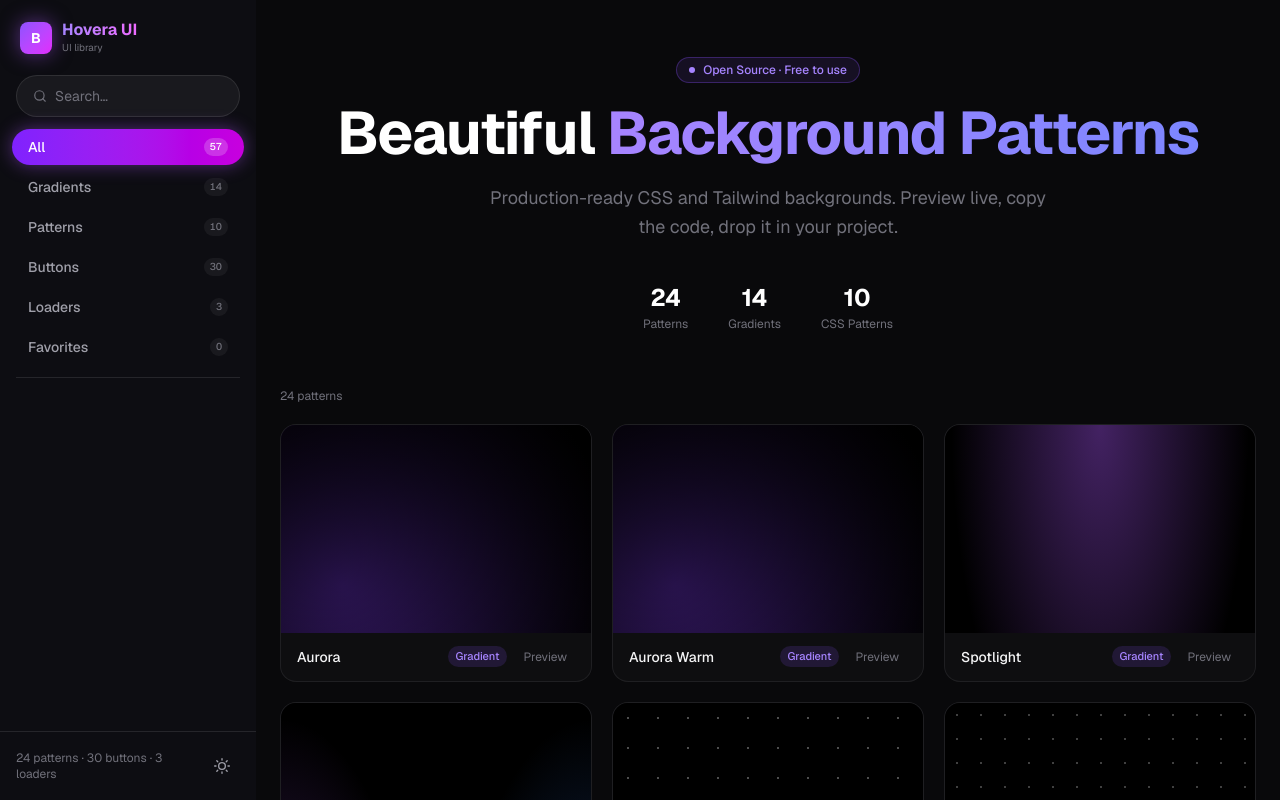
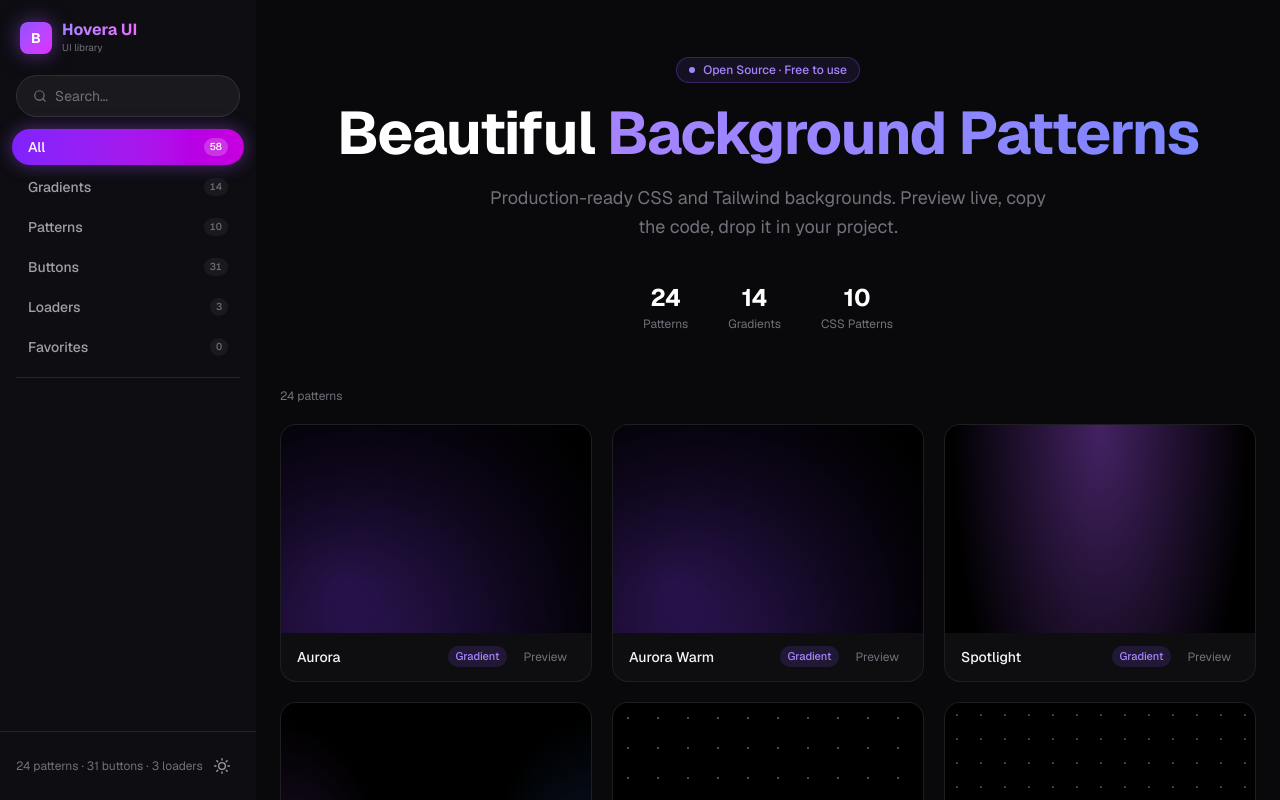
Before and after one commit to WebDevAmey/HoveraUI, a Next.js app: page / in a window 1280 px wide. Built offline with nearby package versions, Linux system fonts and the light colour scheme.

Commit message:
Add Pulse Seismograph button

```diff
--- /dev/null
+++ b/src/components/buttons/PulseSeismographButton.tsx
@@ -0,0 +1,17 @@
+export default function PulseSeismographButton() {
+  return (
+    <button className="group relative inline-flex h-14 w-44 items-center justify-center overflow-hidden rounded-lg border border-emerald-500/30 bg-neutral-950 font-mono text-sm text-emerald-400">
+      <span className="absolute z-10 transition-opacity duration-300 group-hover:opacity-0">
+        PULSE
+      </span>
+      <span className="absolute inset-0 flex items-center justify-center gap-1 opacity-0 transition-opacity duration-300 group-hover:opacity-100">
+        <span className="h-2 w-1 bg-emerald-500 transition-all delay-0 duration-300 group-hover:h-2" />
+        <span className="h-2 w-1 bg-emerald-500 transition-all delay-75 duration-300 group-hover:h-6" />
+        <span className="h-2 w-1 bg-emerald-500 transition-all delay-150 duration-300 group-hover:h-3" />
+        <span className="h-2 w-1 bg-emerald-500 transition-all delay-200 duration-300 group-hover:h-8" />
+        <span className="h-2 w-1 bg-emerald-500 transition-all delay-300 duration-300 group-hover:h-2" />
+        <span className="h-2 w-1 bg-emerald-500 transition-all delay-[400ms] duration-300 group-hover:h-5" />
+      </span>
+    </button>
+  );
+}
--- a/src/data/button.ts
+++ b/src/data/button.ts
@@ -31,6 +31,7 @@ import ScanRingButton from "@/components/buttons/ScanRingButton";
 import EclipseButton from "@/components/buttons/EclipseButton";
 import TallyStrikeButton from "@/components/buttons/TallyStrikeButton";
 import CompassLockButton from "@/components/buttons/CompassLockButton";
+import PulseSeismographButton from "@/components/buttons/PulseSeismographButton";
 
 export const buttons: ButtonItem[] = [
   {
@@ -401,6 +402,25 @@ transition">
   <span className="absolute h-0 w-0 origin-center border-x-[5px] border-b-[14px] border-x-transparent border-b-rose-500 transition-transform duration-500 ease-out [transform:rotate(20deg)] group-hover:[transform:rotate(200deg)]" />
   <span className="absolute h-1.5 w-1.5 rounded-full bg-neutral-300" />
 </button>`,
+  },
+  {
+    name: "Pulse Seismograph Button",
+    slug: "pulse-seismograph-button",
+    category: "primary",
+    component: PulseSeismographButton as React.ComponentType,
+    code: `<button className="group relative inline-flex h-14 w-44 items-center justify-center overflow-hidden rounded-lg border border-emerald-500/30 bg-neutral-950 font-mono text-sm text-emerald-400">
+  <span className="absolute z-10 transition-opacity duration-300 group-hover:opacity-0">
+    PULSE
+  </span>
+  <span className="absolute inset-0 flex items-center justify-center gap-1 opacity-0 transition-opacity duration-300 group-hover:opacity-100">
+    <span className="h-2 w-1 bg-emerald-500 transition-all delay-0 duration-300 group-hover:h-2" />
+    <span className="h-2 w-1 bg-emerald-500 transition-all delay-75 duration-300 group-hover:h-6" />
+    <span className="h-2 w-1 bg-emerald-500 transition-all delay-150 duration-300 group-hover:h-3" />
+    <span className="h-2 w-1 bg-emerald-500 transition-all delay-200 duration-300 group-hover:h-8" />
+    <span className="h-2 w-1 bg-emerald-500 transition-all delay-300 duration-300 group-hover:h-2" />
+    <span className="h-2 w-1 bg-emerald-500 transition-all delay-[400ms] duration-300 group-hover:h-5" />
+  </span>
+</button>`,
   }
 
 ];
```
